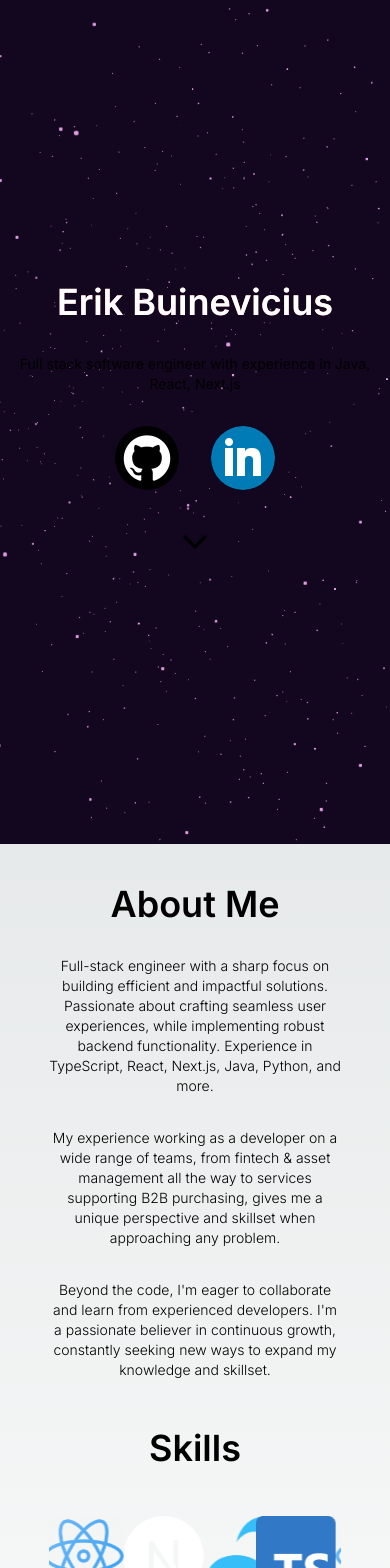
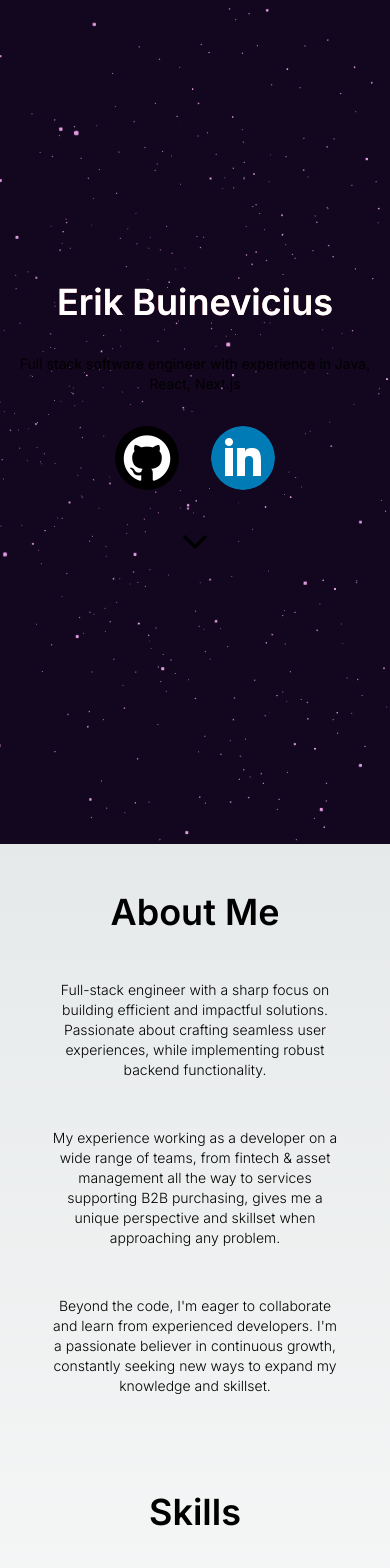
Before and after one commit to erikbcode/web-portfolio, a Next.js app: page / in a window 390 px wide. Shown: the top 1568 px of the page. Built offline with nearby package versions, Linux system fonts and the light colour scheme.

Commit message:
Improved styling

```diff
--- a/src/app/components/About.tsx
+++ b/src/app/components/About.tsx
@@ -1,22 +1,24 @@
-import React from 'react'
-
 const About = () => {
   return (
-    <section className='relative w-3/4 min-h-[50vh] flex flex-col items-center text-center mt-10 gap-8'>
-      <h2 className='text-4xl font-semibold'>About Me</h2>
-      <p className='text-sm md:text-lg font-light'>
+    <section
+      id='about'
+      className='relative w-3/4 min-h-[50vh] flex flex-col justify-center items-center text-center gap-12 my-12'
+    >
+      <h2 className='text-4xl font-semibold select-none cursor-default hover:scale-110 transition-all duration-500'>
+        About Me
+      </h2>
+      <p className='text-sm md:text-lg font-light select-none cursor-default'>
         Full-stack engineer with a sharp focus on building efficient and
         impactful solutions. Passionate about crafting seamless user
-        experiences, while implementing robust backend functionality. Experience
-        in TypeScript, React, Next.js, Java, Python, and more.
+        experiences, while implementing robust backend functionality.
       </p>
-      <p className='text-sm md:text-lg font-light'>
+      <p className='text-sm md:text-lg font-light select-none cursor-default'>
         My experience working as a developer on a wide range of teams, from
         fintech & asset management all the way to services supporting B2B
         purchasing, gives me a unique perspective and skillset when approaching
         any problem.
       </p>
-      <p className='text-sm md:text-lg font-light'>
+      <p className='text-sm md:text-lg font-light select-none cursor-default'>
         Beyond the code, I'm eager to collaborate and learn from experienced
         developers. I'm a passionate believer in continuous growth, constantly
         seeking new ways to expand my knowledge and skillset.
```
